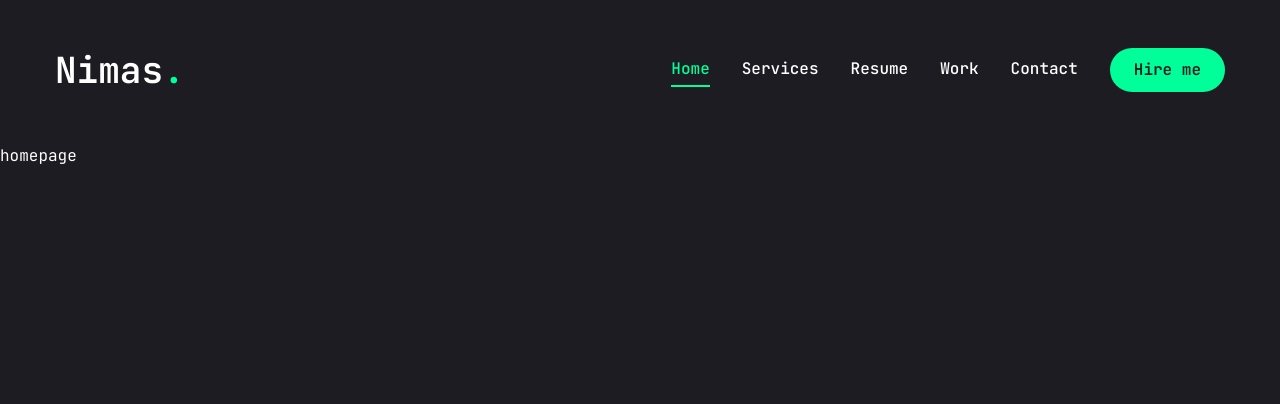
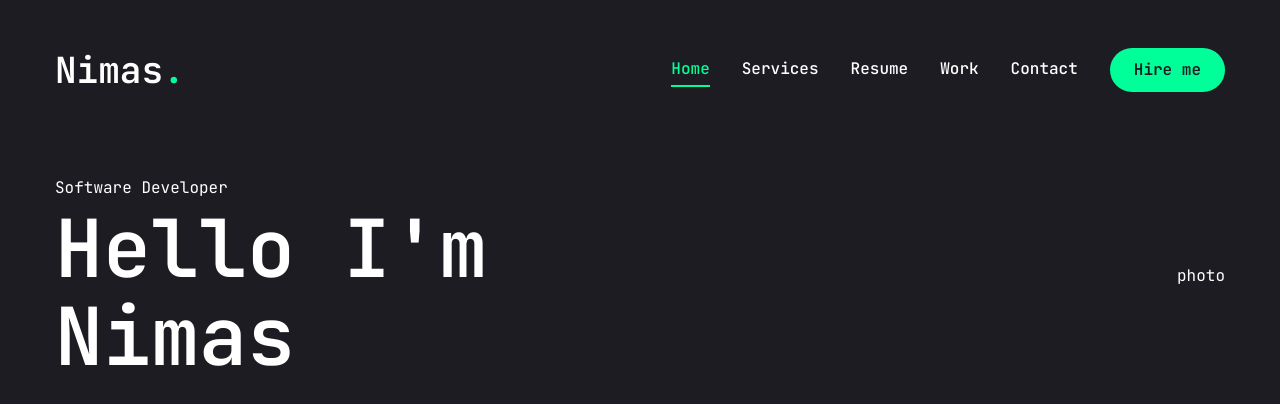
Before and after one commit to Kafoor-Nimas/my-portfolio, a Next.js app: page / in a window 1280 px wide. Shown: the top 404 px of the page. Built offline with nearby package versions, Linux system fonts and the light colour scheme.

Commit message:
Home page text

```diff
--- a/app/globals.css
+++ b/app/globals.css
@@ -5,6 +5,15 @@
 @layer base {
   body {
     @apply font-primary bg-primary text-white leading-loose;
+  }
+  .h1 {
+    @apply text-[48px] xl:text-[80px] leading-[1.1] font-semibold;
+  }
+  .h2 {
+    @apply text-[48px] xl:text-[80px] leading-[1.1] font-semibold;
+  }
+  .h3 {
+    @apply text-[48px] xl:text-[80px] leading-[1.1] font-semibold;
   }
 }
 /*
--- a/app/page.jsx
+++ b/app/page.jsx
@@ -1,7 +1,25 @@
+import { Button } from "@/components/ui/button";
+import { FiDownload } from "react-icons/fi";
 
+const Home = () => {
+  return (
+    <section className="h-full">
+      <div className="container mx-auto h-full">
+        <div className="flex flex-col xl:flex-row items-center justify-between xl:pt-8 xl:pb-24">
+          {/* text */}
+          <div className="text-center xl:text-left">
+            <span>Software Developer</span>
+            <h1 className="h1">
+              Hello I'm <br />
+              <span>Nimas</span>
+            </h1>
+          </div>
+          {/* photo */}
+          <div>photo</div>
+        </div>
+      </div>
+    </section>
+  );
+};
 
-export default function Home() {
-  return (
-    <main>homepage</main>
-  );
-}
+export default Home;
```
